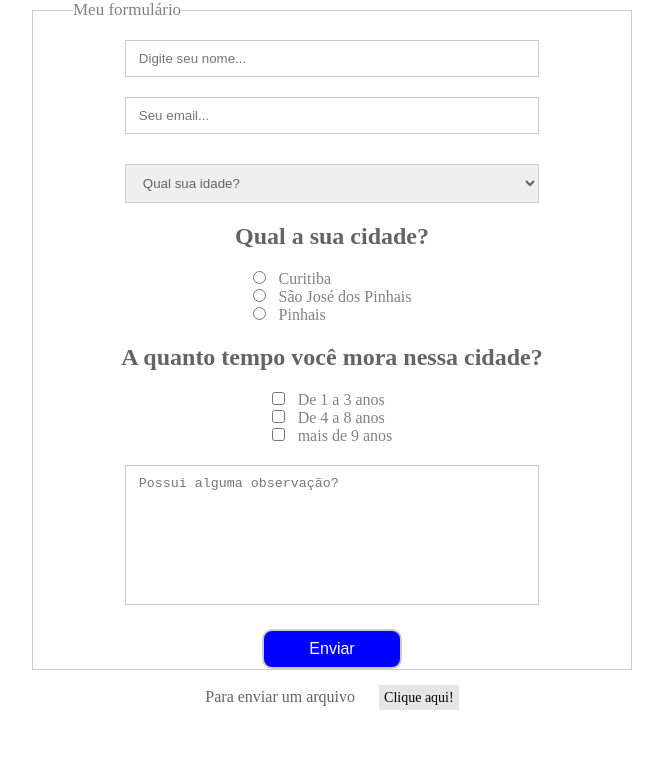
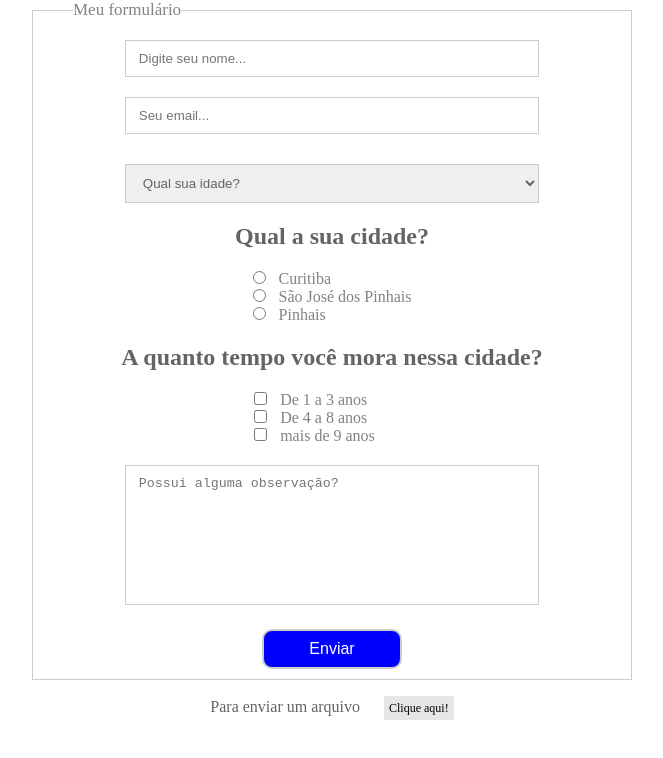
Before and after one commit to cri-suh/formulario, a plain HTML site: page index.html in a window 1280 px wide. Shown: the whole page, without its empty margins (308-971 px from the left). Drawn offline with Linux system fonts and the light colour scheme.

Commit message:
formulário
align

```diff
--- a/index.html
+++ b/index.html
@@ -38,6 +38,7 @@
              <div>
                 <h2>A quanto tempo você mora nessa cidade?</h2>
             </div>
+            <div class="checkbox">
                 <div class="radios">
             <div>
                 <input type="checkbox" name="tempo[]" value="De 1 a 3 anos"><span>De 1 a 3 anos</span>
@@ -48,6 +49,7 @@
             <div>
                 <input type="checkbox" name="tempo[]" value="mais de 9"><span>mais de 9 anos</span>
             </div>
+            </div><!--checkbox-->
                 </div>
                 <div>
                     <textarea name="obs" placeholder="Possui alguma observação?"></textarea>
--- a/style.css
+++ b/style.css
@@ -50,11 +50,15 @@ form h2{
     font-size:16px;
     color:rgb(130,130,130);
 }
+.checkbox{
+    margin-right:35px;
+}
 form input[type=submit]{
     width:140px;
     height:40px;
     color:white;
     margin-top:20px;
+    margin-bottom:10px;
     font-size:16px;
     border-radius:10px;
     border:2px solid #ccc;
@@ -76,10 +80,11 @@ label{
    background-color:rgb(230,230,230);
    margin-left:20px;
    padding:5px;
-   font-size:14px;
+   font-size:12px;
    color:black;
    cursor:pointer;
 }
 .arquivos span{
     color:rgb(100,100,100);
+    font-size:16px;
 }
```
